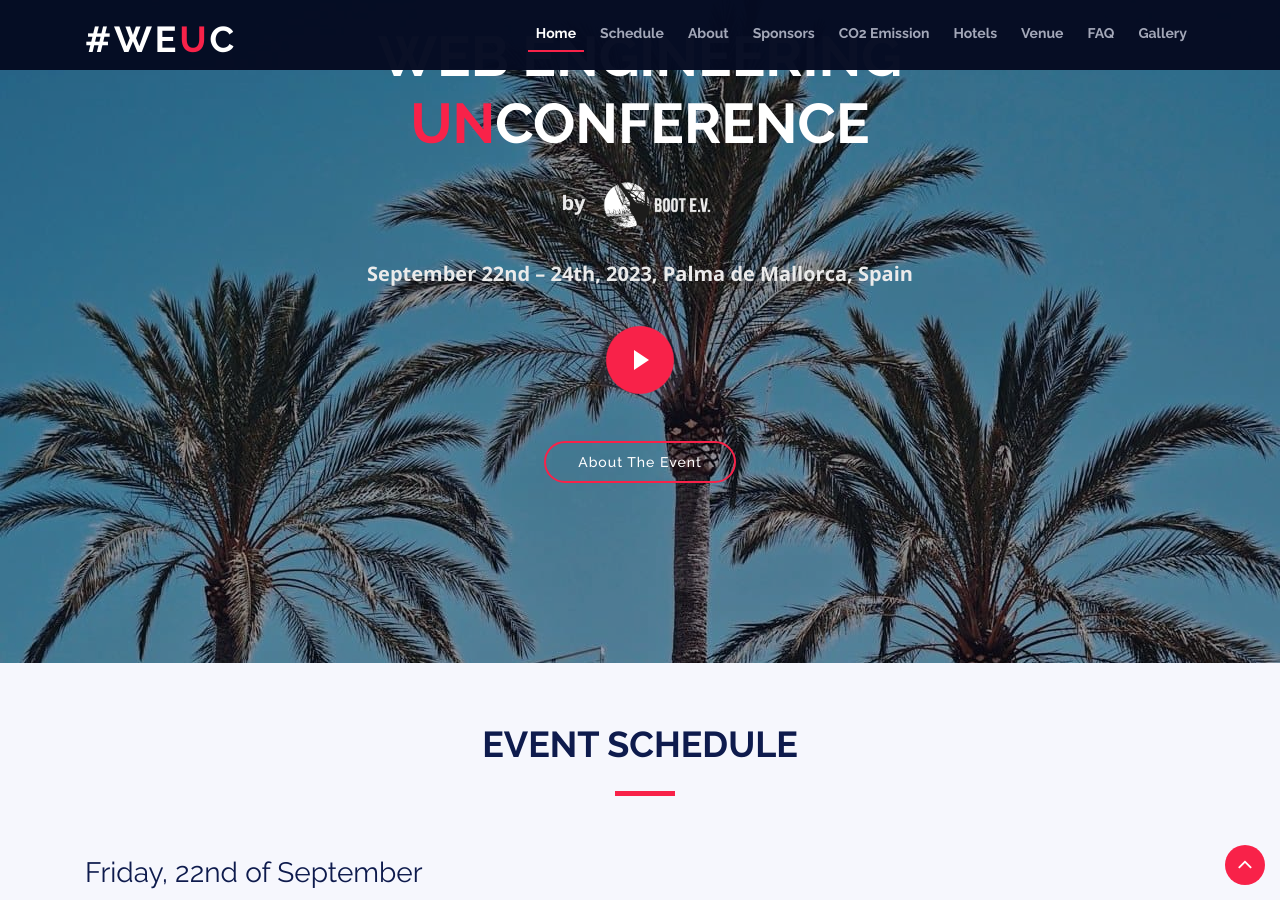
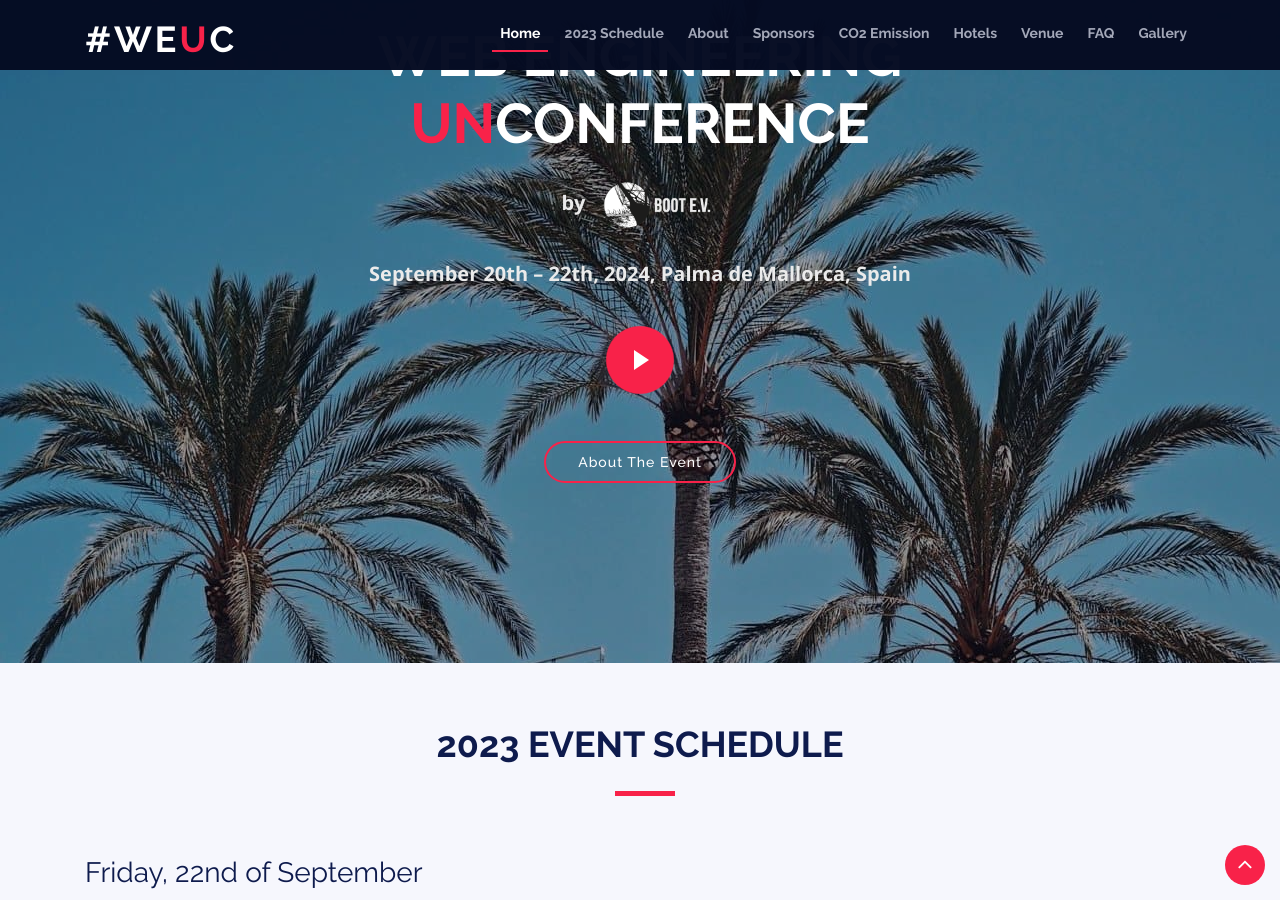
Before and after one commit to weuc/weuc.eu, a Jekyll site: the page built from index.html, in a window 1280 px wide and 900 px high, scrolled down 237 px. Built offline with Jekyll 4.4.1, drawn with Linux system fonts in a browser that asks for light colours; some of the changed text lies outside the part shown.

Commit message:
feat: update ui
- add new date
- remove corona hint
- add new 24 logo to footer
- activate old schedule

```diff
--- a/_includes/footer.html
+++ b/_includes/footer.html
@@ -7,8 +7,8 @@
       <div class="row">
 
         <div class="col-lg-4 col-md-6">
-          <img src="assets/img/logoFooter.png" width="240" alt="Web Engineering Unconference">
-          <p>Sept 22 - 24, 2023 Palma de Mallorca, Spain</p>
+          <img src="assets/img/logo-white-24.png" width="240" alt="Web Engineering Unconference">
+          <p>Sept 20 - 22, 2024 Palma de Mallorca, Spain</p>
         </div>
 
         <div class="col-lg-4 col-md-6 footer-links">
--- a/_includes/sections/buy-tickets.html
+++ b/_includes/sections/buy-tickets.html
@@ -35,7 +35,6 @@
               <button type="button" class="btn" style="background-color: #f6f7fd;color: #101522;">Coming soon</button>
               {% else %}
               <tito-button event="{{ ticket.titoEvent }}" releases="{{ ticket.tito-release }}">Buy Now</tito-button>
-              <p><br/>We may cancel the event up to six weeks in advance (Corona).</p>
               {% endif %}
             </div>
           </div>
--- a/_includes/sections/schedule.html
+++ b/_includes/sections/schedule.html
@@ -4,7 +4,7 @@
 <section id="schedule" class="section-with-bg">
     <div class="container wow fadeInUp">
         <div class="section-header">
-            <h2>Event Schedule</h2>
+            <h2>2023 Event Schedule</h2>
         </div>
 
         <h3>Friday, 22nd of September</h3>
```
Also changed, not shown: _sections/about.md (+1 -1 lines), _sections/intro.md (+1 -1 lines), _sections/schedule.md (+1 -1 lines), assets/img/logo-white-24.png (added).
